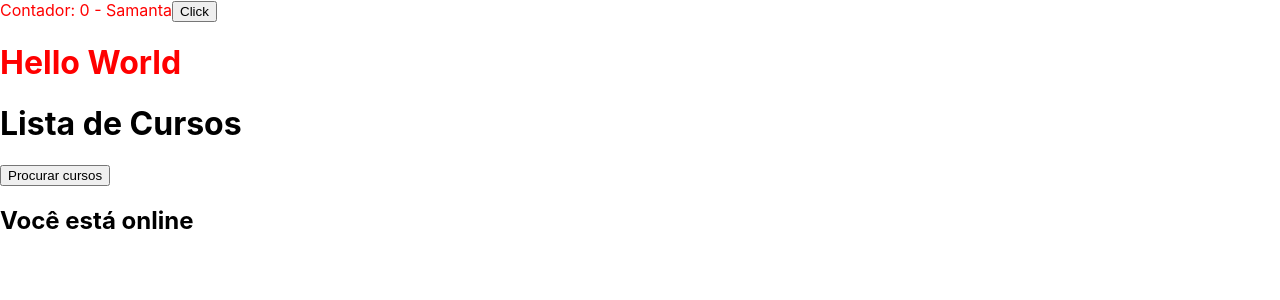
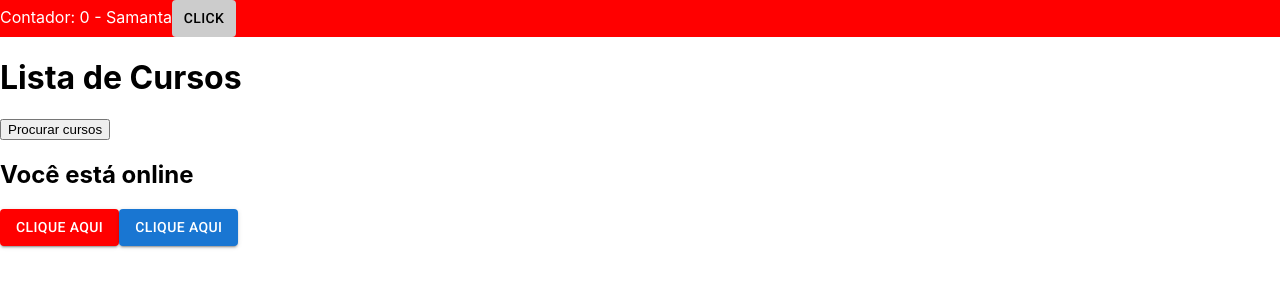
Before and after one commit to samantafluture/basic-react-studies, a React (Create React App) app: page / in a window 1280 px wide. Shown: the top 300 px of the page. Built offline with nearby package versions, Linux system fonts and the light colour scheme.

Commit message:
add styles with styled components

```diff
--- a/package.json
+++ b/package.json
@@ -3,6 +3,9 @@
   "version": "0.1.0",
   "private": true,
   "dependencies": {
+    "@emotion/react": "^11.7.1",
+    "@emotion/styled": "^11.6.0",
+    "@mui/material": "^5.2.6",
     "@testing-library/jest-dom": "^5.16.1",
     "@testing-library/react": "^12.1.2",
     "@testing-library/user-event": "^13.5.0",
--- a/public/index.html
+++ b/public/index.html
@@ -25,6 +25,10 @@
       Learn how to configure a non-root public URL by running `npm run build`.
     -->
         <title>React App</title>
+        <link
+            rel="stylesheet"
+            href="https://fonts.googleapis.com/css?family=Roboto:300,400,500,700&display=swap"
+        />
     </head>
     <body>
         <noscript>You need to enable JavaScript to run this app.</noscript>
@@ -38,6 +42,5 @@
 
       To begin the development, run `npm start` or `yarn start`.
       To create a production bundle, use `npm run build` or `yarn build`.
-    -->
-  </body>
+    --></body>
 </html>
--- a/src/App.js
+++ b/src/App.js
@@ -3,6 +3,9 @@ import { useEffect } from 'react';
 import Contador from './components/MeuComponente/Contador';
 import ListaCursos from './components/ListaCursos/ListaCursos';
 import useOnlineStatus from './data/hooks/useOnlineStatus';
+import { Button } from '@mui/material';
+import { ThemeProvider } from '@mui/material/styles';
+import theme from './ui/themes/theme';
 
 function App() {
     const nome = 'Samanta';
@@ -16,13 +19,17 @@ function App() {
 
     return (
         <>
+            <ThemeProvider theme={theme}>
                 <Contador abc={nome}>
-                <h1>Hello World</h1>
                 </Contador>
                 <ListaCursos />
                 <div>
                     <h2>Você está {isOnline ? 'online' : 'offline'}</h2>
                 </div>
+                <Button variant={'contained'}>Clique aqui</Button>
+            </ThemeProvider>
+
+            <Button variant={'contained'}>Clique aqui</Button>
         </>
     );
 }
--- a/src/components/MeuComponente/Contador.js
+++ b/src/components/MeuComponente/Contador.js
@@ -1,15 +1,16 @@
 import { useState } from 'react';
-import myStyles from './Contador.module.css';
+import { MinhaDiv } from './Contador.styled';
+import { MeuBotao } from './Contador.styled';
 
 function Contador(props) {
     const [numero, setNumero] = useState(0);
 
     return (
-        <div className={myStyles['meu-contador']}>
+        <MinhaDiv>
             Contador: {numero} - {props.abc}
-            <button onClick={() => setNumero(numero + 1)}>Click</button>
+            <MeuBotao onClick={() => setNumero(numero + 1)}>Click</MeuBotao>
             {props.children}
-        </div>
+        </MinhaDiv>
     );
 }
 
--- /dev/null
+++ b/src/components/MeuComponente/Contador.styled.js
@@ -0,0 +1,12 @@
+import { styled } from '@mui/material/styles';
+import { Button } from '@mui/material';
+
+export const MinhaDiv = styled('div')`
+    background-color: #ff0000;
+    color: #fff;
+`;
+
+export const MeuBotao = styled(Button)`
+    background-color: #ccc;
+    color: #000;
+`;
--- /dev/null
+++ b/src/ui/themes/theme.js
@@ -0,0 +1,11 @@
+import { createTheme } from '@mui/material/styles';
+
+const theme = createTheme({
+    palette: {
+        primary: {
+            main: '#ff0000'
+        }
+    }
+});
+
+export default theme;
```
Also changed, not shown: 1 other file (tests, documents, lock files or other folders). Lines whose indentation alone changed are shown as unchanged.
